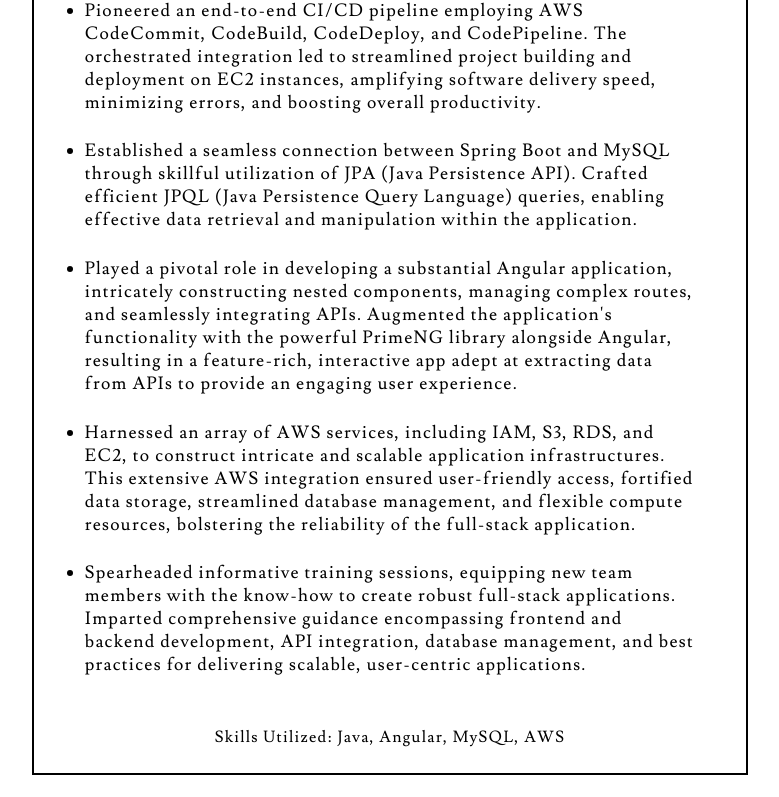
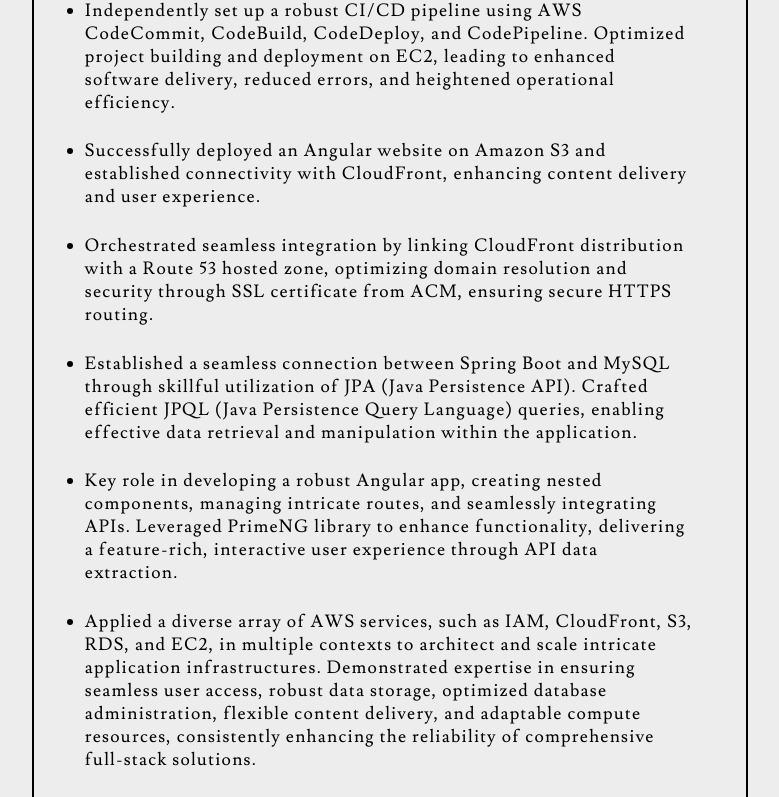
Before and after one commit to Arunam97/arunam.us, an Angular app: page /work-experience in a window 1280 px wide. Shown: the part 496-1293 px from the top of the page, without its empty margins (250-1029 px from the left). Built offline with nearby package versions, Linux system fonts and the light colour scheme.

Commit message:
Updates to content and readme

```diff
--- a/src/app/components/about-me/about-me.component.css
+++ b/src/app/components/about-me/about-me.component.css
@@ -10,6 +10,7 @@
 @media all and (max-width: 600px) {
   #main {
     margin: 2vw;
+    background-color: #EDEDED;
   }
 
   h1 {
@@ -59,10 +60,16 @@
     letter-spacing: 0.15vw;
   }
 
-  span {
+  #name {
+    color: red;
+    font-weight: bold;
+  }
+
+  #welcome-span {
     font-size: 1em;
     font-style: italic;
   }
+
   #links {
     display: flex;
     flex-direction: row;
@@ -86,6 +93,7 @@
 @media all and (min-width: 600px) {
   #main {
     margin: 2vw 5vw 2vw 5vw;
+    background-color: #EDEDED;
   }
 
   h1 {
@@ -136,7 +144,12 @@
     letter-spacing: 0.1vw;
   }
 
-  span {
+  #name {
+    color: red;
+    font-weight: bold;
+  }
+
+  #welcome-span {
     font-size: 1em;
     font-style: italic;
   }
--- a/src/app/components/about-me/about-me.component.html
+++ b/src/app/components/about-me/about-me.component.html
@@ -6,14 +6,10 @@
       <img alt="Picture of Arunam Gupta" src="../../../assets/images/cutout.jpg">
     </div>
     <div id="text">
-      <p>Hi! My name is Arunam Gupta. I am currently working as Full Stack Developer at Miracle Software Systems at
-        Novi, Michigan. I graduated from the University of Maryland, College Park in May 2022 with a B.S. in Computer
-        Science.
-      <p>I have taught myself front-end, back-end, cloud technologies, and DevOps tools. I plan to specialize in
-        back-end development and eventually go into cybersecurity.</p>
-      <p>My hobbies include cardio and strength training at the gym, Tour de France, Formula 1, and learning French
-        whenever I get the time.</p>
-      <p><span>Welcome to my website!</span></p>
+      <p>Hi there! My name is <span id="name">Arunam Gupta</span>, and I am currently working as a Full Stack Developer at Miracle Software Systems located in Novi, Michigan. I graduated with a B.S. in Computer Science from the University of Maryland, College Park in May 2022.
+      <p>I've embarked on a dynamic self-learning journey, acquiring proficiency in front-end, back-end, cloud technologies, and DevOps tools. My focus is directed towards specializing in back-end development and eventually a career in cybersecurity.</p>
+      <p>Outside of my work, I find joy in cardio and strength training at the gym, getting excited about events like the Tour de France and Formula 1, and dedicating time to learning the French language whenever possible.</p>
+      <p><span id="welcome-span">Welcome to my website!</span></p>
       <div id="links">
         <a class="link" href="mailto: arunamgupta@proton.me" target="_blank">Email</a>
         <a class="link" href="https://github.com/Arunam97" target="_blank">GitHub</a>
--- a/src/app/components/education/education.component.css
+++ b/src/app/components/education/education.component.css
@@ -10,6 +10,7 @@
 @media all and (max-width: 600px) {
   #main {
     margin: 2vw;
+    background-color: #EDEDED;
   }
 
   h1 {
@@ -60,6 +61,7 @@
 @media all and (min-width: 600px) {
   #main {
     margin: 2vw 15vw 2vw 15vw;
+    background-color: #EDEDED;
   }
 
   h1 {
--- a/src/app/components/navbar/navbar.component.css
+++ b/src/app/components/navbar/navbar.component.css
@@ -9,6 +9,7 @@
 
 @media all and (max-width: 600px) {
   nav {
+    background-color: #EDEDED;
     display: flex;
     flex-direction: row;
     flex-wrap: wrap;
@@ -43,6 +44,7 @@
 
 @media all and (min-width: 600px) {
   nav {
+    background-color: #EDEDED;
     display: flex;
     flex-direction: row;
     flex-wrap: wrap;
--- a/src/app/components/skills/skills.component.css
+++ b/src/app/components/skills/skills.component.css
@@ -10,6 +10,7 @@
 @media all and (max-width: 600px) {
   #main {
     margin: 2vw;
+    background-color: #EDEDED;
   }
 
   h1 {
@@ -70,6 +71,7 @@
 @media all and (min-width: 600px) {
   #main {
     margin: 2vw 5vw 2vw 5vw;
+    background-color: #EDEDED;
   }
 
   h1 {
--- a/src/app/components/work-experience/work-experience.component.css
+++ b/src/app/components/work-experience/work-experience.component.css
@@ -10,6 +10,7 @@
 @media all and (max-width: 600px) {
   #main {
     margin: 2vw;
+    background-color: #EDEDED;
   }
 
   h1 {
@@ -87,6 +88,7 @@
 @media all and (min-width: 600px) {
   #main {
     margin: 2vw 10vw 2vw 10vw;
+    background-color: #EDEDED;
   }
 
   h1 {
@@ -150,9 +152,9 @@
   }
 
   .skills-learned {
-    margin: 1vw 2vw 2vw 2vw;
+    margin: 0vw 2vw 2vw 2vw;
     text-align: center;
-    font-size: 1em;
+    font-size: 1.1em;
     letter-spacing: 0.1vw;
   }
 }
--- a/src/app/components/work-experience/work-experience.component.html
+++ b/src/app/components/work-experience/work-experience.component.html
@@ -7,39 +7,37 @@
       <p class="work-place">Miracle Software Systems, Inc.</p>
       <p class="work-period">July 2022 - Present</p>
       <ul class="work-description">
-        <li>
-          Engineered a comprehensive full-stack application by seamlessly integrating frontend and backend components,
+        <li>Engineered a comprehensive full-stack application by seamlessly integrating frontend and backend components,
           utilizing Spring Boot, MySQL, and Angular. This amalgamation provided users with a seamless experience and
           efficient data management.
         </li>
-        <li>
-          Orchestrated a robust and automated CI/CD pipeline using Jenkins to effortlessly deploy a Spring Boot
+        <li>Orchestrated a robust and automated CI/CD pipeline using Jenkins to effortlessly deploy a Spring Boot
           application on an Apache Tomcat server hosted on an EC2 instance.
         </li>
-        <li>
-          Pioneered an end-to-end CI/CD pipeline employing AWS CodeCommit, CodeBuild, CodeDeploy, and CodePipeline. The
-          orchestrated integration led to streamlined project building and deployment on EC2 instances, amplifying
-          software delivery speed, minimizing errors, and boosting overall productivity.
+        <li>Independently set up a robust CI/CD pipeline using AWS CodeCommit, CodeBuild, CodeDeploy, and CodePipeline.
+          Optimized project building and deployment on EC2, leading to enhanced software delivery, reduced errors, and
+          heightened operational efficiency.
         </li>
-        <li>
-          Established a seamless connection between Spring Boot and MySQL through skillful utilization of JPA (Java
+        <li>Successfully deployed an Angular website on Amazon S3 and established connectivity with CloudFront,
+          enhancing content delivery and user experience.
+        </li>
+        <li>Orchestrated seamless integration by linking CloudFront distribution with a Route 53 hosted zone, optimizing
+          domain resolution and security through SSL certificate from ACM, ensuring secure HTTPS routing.
+        </li>
+        <li>Established a seamless connection between Spring Boot and MySQL through skillful utilization of JPA (Java
           Persistence API). Crafted efficient JPQL (Java Persistence Query Language) queries, enabling effective data
           retrieval and manipulation within the application.
         </li>
-        <li>
-          Played a pivotal role in developing a substantial Angular application, intricately constructing nested
-          components, managing complex routes, and seamlessly integrating APIs. Augmented the application's
-          functionality with the powerful PrimeNG library alongside Angular, resulting in a feature-rich, interactive
-          app adept at extracting data from APIs to provide an engaging user experience.
+        <li>Key role in developing a robust Angular app, creating nested components, managing intricate routes, and
+          seamlessly integrating APIs. Leveraged PrimeNG library to enhance functionality, delivering a feature-rich,
+          interactive user experience through API data extraction.
         </li>
-        <li>
-          Harnessed an array of AWS services, including IAM, S3, RDS, and EC2, to construct intricate and scalable
-          application infrastructures. This extensive AWS integration ensured user-friendly access, fortified data
-          storage, streamlined database management, and flexible compute resources, bolstering the reliability of the
-          full-stack application.
+        <li>Applied a diverse array of AWS services, such as IAM, CloudFront, S3, RDS, and EC2, in multiple contexts to
+          architect and scale intricate application infrastructures. Demonstrated expertise in ensuring seamless user
+          access, robust data storage, optimized database administration, flexible content delivery, and adaptable
+          compute resources, consistently enhancing the reliability of comprehensive full-stack solutions.
         </li>
-        <li>
-          Spearheaded informative training sessions, equipping new team members with the know-how to create robust
+        <li>Spearheaded informative training sessions, equipping new team members with the know-how to create robust
           full-stack applications. Imparted comprehensive guidance encompassing frontend and backend development, API
           integration, database management, and best practices for delivering scalable, user-centric applications.
         </li>
--- a/src/styles.css
+++ b/src/styles.css
@@ -15,4 +15,5 @@
 
 body {
   min-height: 101vh;
+  background-color: #EDEDED;
 }
```
Also changed, not shown: 1 other file (tests, documents, lock files or other folders).
